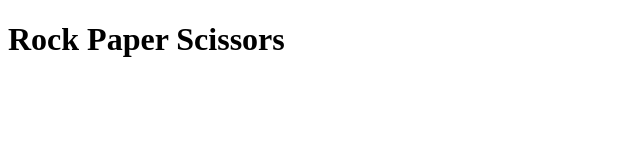
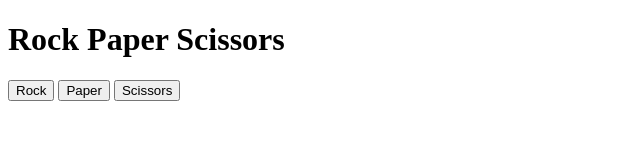
Before and after one commit to colin-intj/rock-paper-scissors, a plain HTML site: page index.html in a window 1280 px wide. Shown: the whole page, without its empty margins (0-640 px from the left). Drawn offline with Linux system fonts and the light colour scheme.

Commit message:
Add buttons corresponding to each move

```diff
--- a/index.html
+++ b/index.html
@@ -8,5 +8,8 @@
   </head>
   <body>
     <h1>Rock Paper Scissors</h1>
+    <button>Rock</button>
+    <button>Paper</button>
+    <button>Scissors</button>
   </body>
 </html>
```
